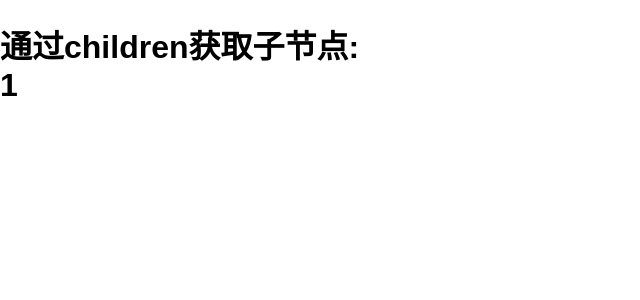
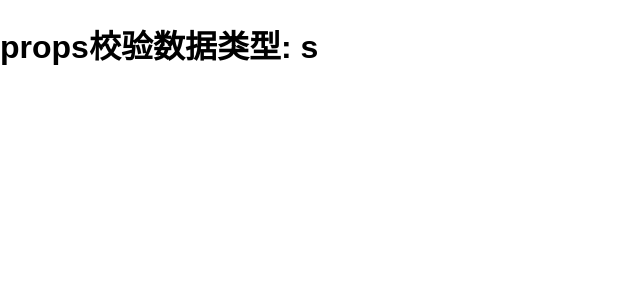
Before and after one commit to bifjhh/React-growth-process, a React (Create React App) app in the folder demo_03_component/: page / in a window 1280 px wide. Shown: the top 300 px of the page, without its empty margins (0-640 px from the left). Built offline with nearby package versions, Linux system fonts and the light colour scheme.

Commit message:
feat: 使用prop-types对props进行类型校验

```diff
--- a/demo_03_component/package.json
+++ b/demo_03_component/package.json
@@ -3,6 +3,7 @@
   "version": "0.1.0",
   "private": true,
   "dependencies": {
+    "prop-types": "^15.7.2",
     "react": "^16.13.1",
     "react-dom": "^16.13.1",
     "react-scripts": "0.9.x"
--- /dev/null
+++ b/demo_03_component/src/Props.validation.jsx
@@ -0,0 +1,19 @@
+import React, { Component } from "react";
+import propTypes from 'prop-types';
+
+class Validation extends Component {
+  constructor(props) {
+    super(props)
+    this.propTypes = {
+      max: propTypes.number
+    }
+  }
+  render() {
+    return (
+      <div>
+        <h1>props校验数据类型: {this.props.max}</h1>
+      </div>
+    );
+  }
+}
+export default Validation;
--- a/demo_03_component/src/index.js
+++ b/demo_03_component/src/index.js
@@ -6,7 +6,8 @@ import ReactDOM from 'react-dom';
 // import ToDoLists from './ToDoLists';
 // import Props from './Props.jsx';
 // import Context from './Context';
-import Children from './Children';
+// import Children from './Children';
+import Validation from './Props.validation';
 
 import './index.css';
 
@@ -17,7 +18,8 @@ ReactDOM.render(
     {/* <FormInput  /> */}
     {/* <Props /> */}
     {/* <Context /> */}
-    <Children><div>1</div></Children>
+    {/* <Children><div>1</div></Children> */}
+    <Validation max={'s'} />
   </div>,
   document.getElementById('root')
 );
```
Also changed, not shown: 2 other files (tests, documents, lock files or other folders).
